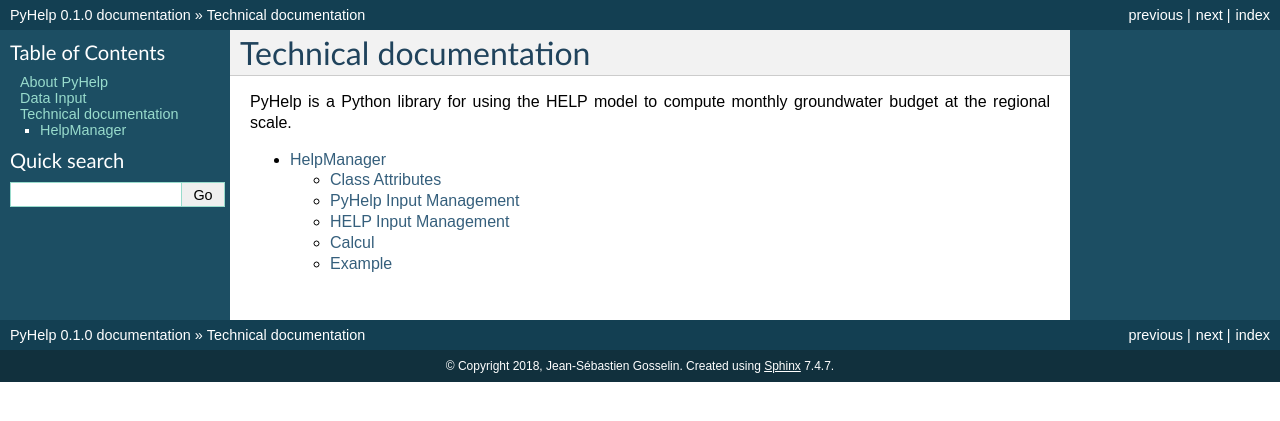
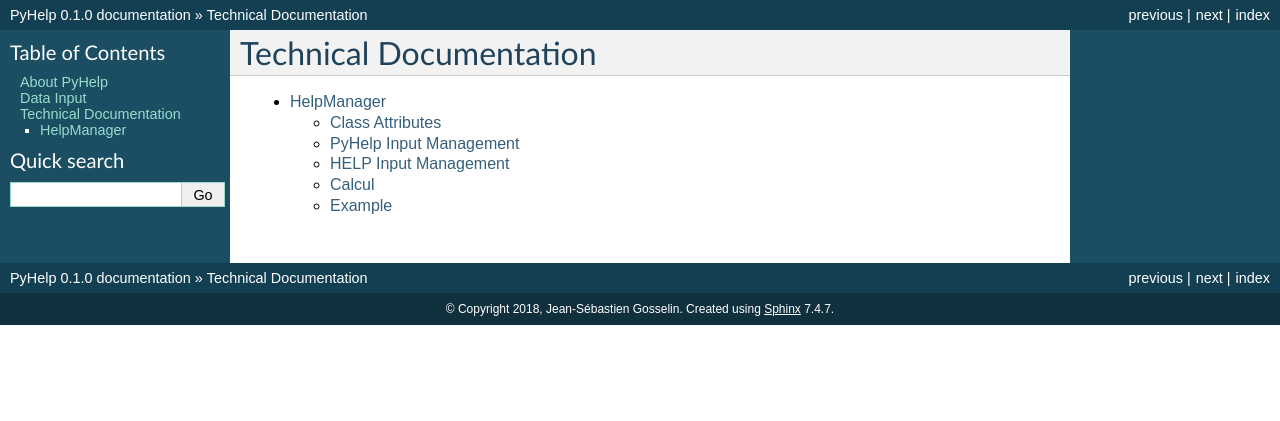
Before and after one commit to cgq-qgc/pyhelp, a Sphinx documentation site: the page built from docs/managers.rst, in a window 1280 px wide. Shown: the top 421 px of the page. Built offline with Sphinx 7.4.7, drawn with Linux system fonts in a browser that asks for light colours; formulas are drawn with MathJax 3.

Commit message:
Title style and removed intro text

```diff
--- a/docs/managers.rst
+++ b/docs/managers.rst
@@ -1,7 +1,5 @@
-Technical documentation
+Technical Documentation
 =================================
-PyHelp is a Python library for using the HELP model to compute monthly
-groundwater budget at the regional scale.
 
 .. toctree::
    help_manager
```
